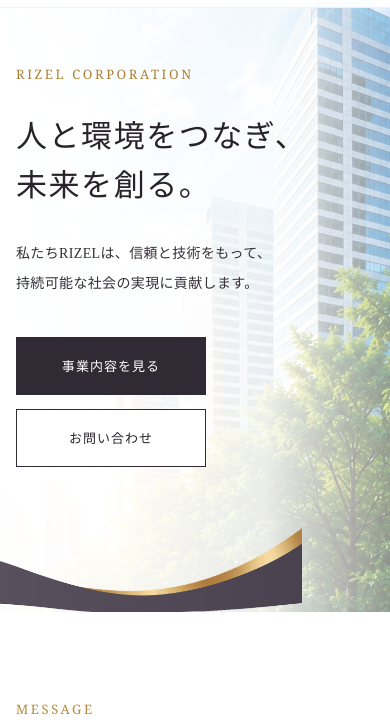
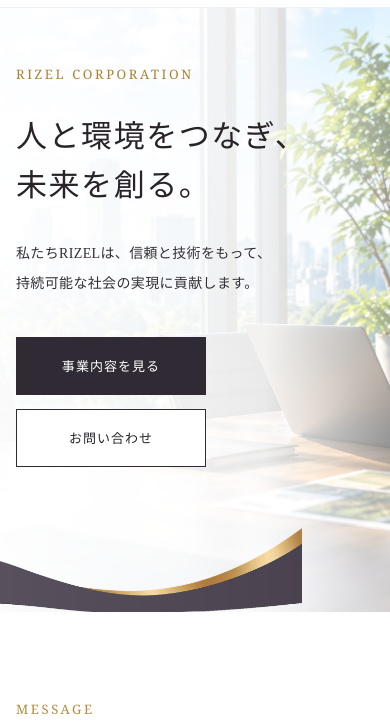
Before and after one commit to furusapo/rizel-corporate-site, a plain HTML site: page index.html in a window 390 px wide. Shown: the part 77-804 px from the top of the page. Drawn offline with Linux system fonts and the light colour scheme.

Commit message:
Replace RIZEL message office image

```diff
--- a/index.html
+++ b/index.html
@@ -661,7 +661,7 @@
 
     /* RIZEL_IMAGE_IMPLEMENTATION */
     .message-photo{
-      background-image:url("assets/message.jpg");
+      background-image:url("assets/message-office.jpg");
       background-size:cover;
       background-position:center;
       background-repeat:no-repeat;
@@ -704,7 +704,7 @@
       rgba(255,255,255,.20) 62%,
       rgba(255,255,255,0) 78%
     ),
-    url("assets/message.jpg");
+    url("assets/message-office.jpg");
   background-size:cover;
   background-position:center right;
 }
@@ -797,7 +797,7 @@
         rgba(255,255,255,.88) 55%,
         rgba(255,255,255,.35) 100%
       ),
-      url("assets/message.jpg");
+      url("assets/message-office.jpg");
     background-size:cover;
     background-position:62% center;
   }
@@ -837,7 +837,7 @@
         rgba(255,255,255,.91) 68%,
         rgba(255,255,255,.55) 100%
       ),
-      url("assets/message.jpg");
+      url("assets/message-office.jpg");
     background-size:cover;
     background-position:68% center;
   }
```
